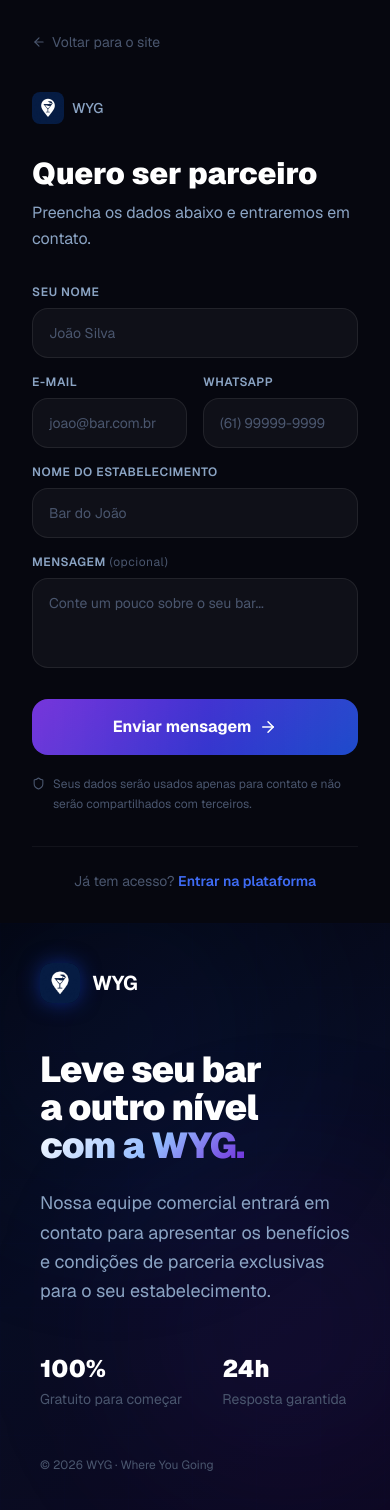
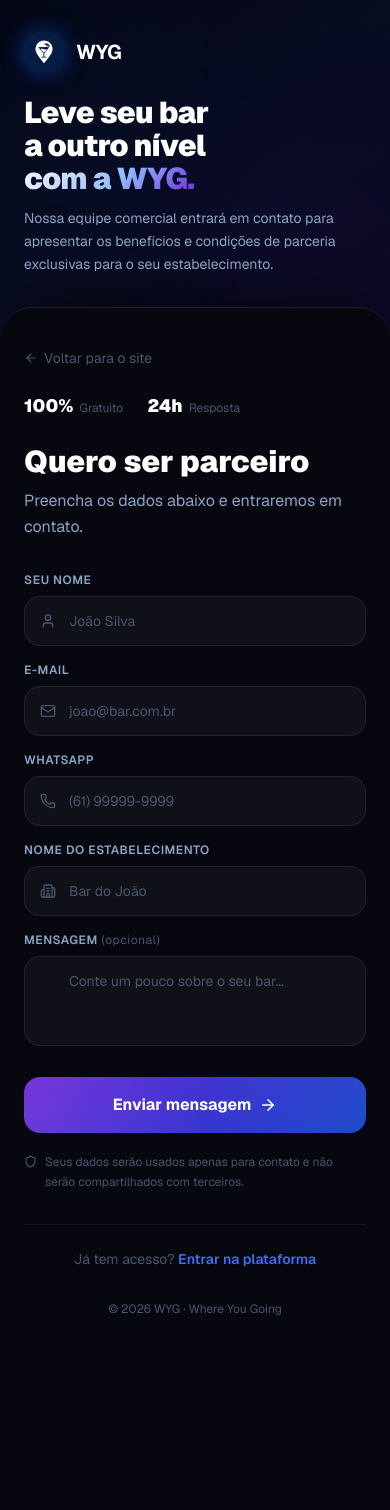
Before and after one commit to gabrielcaixeta01/wyg, a Next.js app: page /register in a window 390 px wide. Shown: the top 1510 px of the page. After the commit the page ends 1357 px from the top, so only its background shows below. Built offline with nearby package versions, Linux system fonts and the light colour scheme.

Commit message:
feat: Redesign das paginas de Entrar e Cadastrar

```diff
--- a/src/app/login/page.tsx
+++ b/src/app/login/page.tsx
@@ -4,10 +4,10 @@ import { useState } from "react";
 import Image from "next/image";
 import Link from "next/link";
 import { motion } from "framer-motion";
-import { ArrowRight, ArrowLeft } from "lucide-react";
+import { ArrowRight, ArrowLeft, Mail, Lock } from "lucide-react";
 
 const inputClass =
-  "w-full bg-white/[0.04] border border-white/[0.08] rounded-2xl px-4 py-3.5 text-white placeholder-muted text-sm focus:outline-none focus:border-accent/60 focus:bg-accent/[0.05] transition-all duration-200";
+  "w-full bg-white/[0.04] border border-white/[0.08] rounded-2xl pl-11 pr-4 py-3.5 text-white placeholder-muted text-sm focus:outline-none focus:border-accent/60 focus:bg-accent/[0.05] transition-all duration-200";
 
 export default function LoginPage() {
   const [form, setForm] = useState({ email: "", password: "" });
@@ -19,14 +19,14 @@ export default function LoginPage() {
   return (
     <div className="min-h-screen flex flex-col lg:flex-row">
 
-      {/* ── Left: Institutional ── */}
+      {/* ── Top/Left: Institutional ── */}
       <div
-        className="relative order-2 lg:order-1 lg:w-1/2 flex flex-col justify-between p-10 lg:p-16 overflow-hidden min-h-[40vh] lg:min-h-screen"
+        className="relative lg:w-1/2 flex flex-col justify-start lg:justify-between overflow-hidden px-6 pt-8 pb-16 lg:p-16 lg:min-h-screen"
         style={{ background: "linear-gradient(145deg, #04050C 0%, #080D22 45%, #0C0820 100%)" }}
       >
         <div className="absolute inset-0 grid-pattern opacity-20 pointer-events-none" />
-        <div className="orb w-96 h-96 bg-purple/20 -top-20 -left-20" style={{ animationDelay: "0s" }} />
-        <div className="orb w-72 h-72 bg-accent/15 bottom-10 -right-10" style={{ animationDelay: "2s" }} />
+        <div className="orb w-56 h-56 lg:w-96 lg:h-96 bg-purple/20 -top-16 -left-16 lg:-top-20 lg:-left-20" style={{ animationDelay: "0s" }} />
+        <div className="orb w-40 h-40 lg:w-72 lg:h-72 bg-accent/15 bottom-4 -right-6 lg:bottom-10 lg:-right-10" style={{ animationDelay: "2s" }} />
 
         {/* Logo */}
         <div className="relative z-10 flex items-center gap-3">
@@ -37,12 +37,12 @@ export default function LoginPage() {
         </div>
 
         {/* Main content */}
-        <div className="relative z-10 my-auto py-12 lg:py-16">
+        <div className="relative z-10 lg:my-auto mt-6 lg:mt-0 py-0 lg:py-16">
           <motion.h1
             initial={{ opacity: 0, y: 30 }}
             animate={{ opacity: 1, y: 0 }}
             transition={{ duration: 0.8, delay: 0.1 }}
-            className="text-4xl lg:text-5xl xl:text-6xl font-black leading-[1.05] tracking-tight mb-6"
+            className="text-3xl lg:text-5xl xl:text-6xl font-black leading-[1.1] lg:leading-[1.05] tracking-tight mb-3 lg:mb-6"
           >
             Bem-vindo
             <br />de volta ao
@@ -53,44 +53,36 @@ export default function LoginPage() {
             initial={{ opacity: 0, y: 20 }}
             animate={{ opacity: 1, y: 0 }}
             transition={{ duration: 0.7, delay: 0.25 }}
-            className="text-lavender text-lg leading-relaxed max-w-md"
+            className="text-lavender text-sm lg:text-lg leading-relaxed max-w-md"
           >
             Acesse os dados de consumo, fidelização e lotação do seu bar em tempo real.
           </motion.p>
         </div>
 
-        <div className="relative z-10 text-muted text-xs">
+        <div className="relative z-10 text-muted text-xs hidden lg:block">
           © {new Date().getFullYear()} WYG · Where You Going
         </div>
       </div>
 
-      {/* ── Right: Login form ── */}
+      {/* ── Bottom/Right: Login form (docked sheet on mobile) ── */}
       <div
-        className="order-1 lg:order-2 lg:w-1/2 flex items-center justify-center p-8 lg:p-16"
+        className="relative lg:w-1/2 flex items-center justify-center -mt-8 lg:mt-0 rounded-t-4xl lg:rounded-none border-t border-white/10 lg:border-t-0 shadow-[0_-24px_50px_-20px_rgba(0,0,0,0.6)] lg:shadow-none px-6 pt-10 pb-10 lg:p-16"
         style={{ background: "#06070F" }}
       >
         <motion.div
-          initial={{ opacity: 0, x: 30 }}
-          animate={{ opacity: 1, x: 0 }}
+          initial={{ opacity: 0, y: 20 }}
+          animate={{ opacity: 1, y: 0 }}
           transition={{ duration: 0.7, delay: 0.15 }}
           className="w-full max-w-md"
         >
           {/* Back link */}
           <Link
             href="/"
-            className="inline-flex items-center gap-1.5 text-muted hover:text-lavender text-sm transition-colors mb-10 group"
+            className="inline-flex items-center gap-1.5 text-muted hover:text-lavender text-sm transition-colors mb-6 lg:mb-10 group"
           >
             <ArrowLeft size={14} className="group-hover:-translate-x-0.5 transition-transform" />
             Voltar para o site
           </Link>
-
-          {/* Small logo */}
-          <div className="flex items-center gap-2 mb-8">
-            <div className="w-8 h-8 rounded-lg overflow-hidden shrink-0">
-              <Image src="/logo.png" alt="WYG" width={32} height={32} className="w-full h-full object-cover" />
-            </div>
-            <span className="text-lavender text-sm font-medium">WYG</span>
-          </div>
 
           <h1 className="text-white font-black text-3xl lg:text-4xl mb-2">Entrar</h1>
           <p className="text-lavender text-base mb-8 leading-relaxed">
@@ -102,6 +94,8 @@ export default function LoginPage() {
               <label className="text-lavender text-xs font-semibold uppercase tracking-wider block mb-2">
                 E-mail
               </label>
+              <div className="relative">
+                <Mail size={16} className="absolute left-4 top-1/2 -translate-y-1/2 text-muted pointer-events-none" />
                 <input
                   required
                   type="email"
@@ -111,11 +105,14 @@ export default function LoginPage() {
                   className={inputClass}
                 />
               </div>
+            </div>
 
             <div>
               <label className="text-lavender text-xs font-semibold uppercase tracking-wider block mb-2">
                 Senha
               </label>
+              <div className="relative">
+                <Lock size={16} className="absolute left-4 top-1/2 -translate-y-1/2 text-muted pointer-events-none" />
                 <input
                   required
                   type="password"
@@ -124,6 +121,7 @@ export default function LoginPage() {
                   onChange={(e) => setForm({ ...form, password: e.target.value })}
                   className={inputClass}
                 />
+              </div>
             </div>
 
             <motion.button
@@ -149,6 +147,10 @@ export default function LoginPage() {
               </Link>
             </p>
           </div>
+
+          <p className="mt-8 text-center text-muted text-xs lg:hidden">
+            © {new Date().getFullYear()} WYG · Where You Going
+          </p>
         </motion.div>
       </div>
     </div>
--- a/src/app/register/page.tsx
+++ b/src/app/register/page.tsx
@@ -4,10 +4,10 @@ import { useState } from "react";
 import Image from "next/image";
 import Link from "next/link";
 import { motion } from "framer-motion";
-import { ArrowRight, ArrowLeft, Shield } from "lucide-react";
+import { ArrowRight, ArrowLeft, Shield, User, Mail, Phone, Building2 } from "lucide-react";
 
 const inputClass =
-  "w-full bg-white/[0.04] border border-white/[0.08] rounded-2xl px-4 py-3.5 text-white placeholder-muted text-sm focus:outline-none focus:border-accent/60 focus:bg-accent/[0.05] transition-all duration-200";
+  "w-full bg-white/[0.04] border border-white/[0.08] rounded-2xl pl-11 pr-4 py-3.5 text-white placeholder-muted text-sm focus:outline-none focus:border-accent/60 focus:bg-accent/[0.05] transition-all duration-200";
 
 export default function RegisterPage() {
   const [form, setForm] = useState({
@@ -27,14 +27,14 @@ export default function RegisterPage() {
   return (
     <div className="min-h-screen flex flex-col lg:flex-row">
 
-      {/* ── Left: Institutional ── */}
+      {/* ── Top/Left: Institutional ── */}
       <div
-        className="relative order-2 lg:order-1 lg:w-1/2 flex flex-col justify-between p-10 lg:p-16 overflow-hidden min-h-[40vh] lg:min-h-screen"
+        className="relative lg:w-1/2 flex flex-col justify-start lg:justify-between overflow-hidden px-6 pt-8 pb-16 lg:p-16 lg:min-h-screen"
         style={{ background: "linear-gradient(145deg, #04050C 0%, #080D22 45%, #0C0820 100%)" }}
       >
         <div className="absolute inset-0 grid-pattern opacity-20 pointer-events-none" />
-        <div className="orb w-96 h-96 bg-purple/20 -top-20 -left-20" style={{ animationDelay: "0s" }} />
-        <div className="orb w-72 h-72 bg-accent/15 bottom-10 -right-10" style={{ animationDelay: "2s" }} />
+        <div className="orb w-56 h-56 lg:w-96 lg:h-96 bg-purple/20 -top-16 -left-16 lg:-top-20 lg:-left-20" style={{ animationDelay: "0s" }} />
+        <div className="orb w-40 h-40 lg:w-72 lg:h-72 bg-accent/15 bottom-4 -right-6 lg:bottom-10 lg:-right-10" style={{ animationDelay: "2s" }} />
 
         {/* Logo */}
         <div className="relative z-10 flex items-center gap-3">
@@ -45,12 +45,12 @@ export default function RegisterPage() {
         </div>
 
         {/* Main content */}
-        <div className="relative z-10 my-auto py-12 lg:py-16">
+        <div className="relative z-10 lg:my-auto mt-6 lg:mt-0 py-0 lg:py-16">
           <motion.h1
             initial={{ opacity: 0, y: 30 }}
             animate={{ opacity: 1, y: 0 }}
             transition={{ duration: 0.8, delay: 0.1 }}
-            className="text-4xl lg:text-5xl xl:text-6xl font-black leading-[1.05] tracking-tight mb-6"
+            className="text-3xl lg:text-5xl xl:text-6xl font-black leading-[1.1] lg:leading-[1.05] tracking-tight mb-3 lg:mb-6"
           >
             Leve seu bar
             <br />a outro nível
@@ -61,7 +61,7 @@ export default function RegisterPage() {
             initial={{ opacity: 0, y: 20 }}
             animate={{ opacity: 1, y: 0 }}
             transition={{ duration: 0.7, delay: 0.25 }}
-            className="text-lavender text-lg leading-relaxed max-w-md"
+            className="text-lavender text-sm lg:text-lg leading-relaxed max-w-md"
           >
             Nossa equipe comercial entrará em contato para apresentar os benefícios
             e condições de parceria exclusivas para o seu estabelecimento.
@@ -71,7 +71,7 @@ export default function RegisterPage() {
             initial={{ opacity: 0, y: 20 }}
             animate={{ opacity: 1, y: 0 }}
             transition={{ duration: 0.7, delay: 0.4 }}
-            className="flex gap-10 mt-12"
+            className="hidden lg:flex gap-10 mt-12"
           >
             {[
               { value: "100%", label: "Gratuito para começar" },
@@ -85,37 +85,42 @@ export default function RegisterPage() {
           </motion.div>
         </div>
 
-        <div className="relative z-10 text-muted text-xs">
+        <div className="relative z-10 text-muted text-xs hidden lg:block">
           © {new Date().getFullYear()} WYG · Where You Going
         </div>
       </div>
 
-      {/* ── Right: Form ── */}
+      {/* ── Bottom/Right: Form (docked sheet on mobile) ── */}
       <div
-        className="order-1 lg:order-2 lg:w-1/2 flex items-center justify-center p-8 lg:p-16"
+        className="relative lg:w-1/2 flex items-center justify-center -mt-8 lg:mt-0 rounded-t-4xl lg:rounded-none border-t border-white/10 lg:border-t-0 shadow-[0_-24px_50px_-20px_rgba(0,0,0,0.6)] lg:shadow-none px-6 pt-10 pb-10 lg:p-16"
         style={{ background: "#06070F" }}
       >
         <motion.div
-          initial={{ opacity: 0, x: 30 }}
-          animate={{ opacity: 1, x: 0 }}
+          initial={{ opacity: 0, y: 20 }}
+          animate={{ opacity: 1, y: 0 }}
           transition={{ duration: 0.7, delay: 0.15 }}
           className="w-full max-w-md"
         >
           {/* Back link */}
           <Link
             href="/"
-            className="inline-flex items-center gap-1.5 text-muted hover:text-lavender text-sm transition-colors mb-10 group"
+            className="inline-flex items-center gap-1.5 text-muted hover:text-lavender text-sm transition-colors mb-6 lg:mb-10 group"
           >
             <ArrowLeft size={14} className="group-hover:-translate-x-0.5 transition-transform" />
             Voltar para o site
           </Link>
 
-          {/* Small logo */}
-          <div className="flex items-center gap-2 mb-8">
-            <div className="w-8 h-8 rounded-lg overflow-hidden shrink-0">
-              <Image src="/logo.png" alt="WYG" width={32} height={32} className="w-full h-full object-cover" />
+          {/* Mobile-only compact stats */}
+          <div className="flex gap-6 mb-6 lg:hidden">
+            {[
+              { value: "100%", label: "Gratuito" },
+              { value: "24h", label: "Resposta" },
+            ].map((stat) => (
+              <div key={stat.label} className="flex items-baseline gap-1.5">
+                <p className="text-white font-black text-lg">{stat.value}</p>
+                <p className="text-muted text-xs">{stat.label}</p>
               </div>
-            <span className="text-lavender text-sm font-medium">WYG</span>
+            ))}
           </div>
 
           {submitted ? (
@@ -147,6 +152,8 @@ export default function RegisterPage() {
                   <label className="text-lavender text-xs font-semibold uppercase tracking-wider block mb-2">
                     Seu nome
                   </label>
+                  <div className="relative">
+                    <User size={16} className="absolute left-4 top-1/2 -translate-y-1/2 text-muted pointer-events-none" />
                     <input
                       required
                       type="text"
@@ -156,12 +163,15 @@ export default function RegisterPage() {
                       className={inputClass}
                     />
                   </div>
+                </div>
 
-                <div className="grid grid-cols-2 gap-4">
+                <div className="grid grid-cols-1 lg:grid-cols-2 gap-4">
                   <div>
                     <label className="text-lavender text-xs font-semibold uppercase tracking-wider block mb-2">
                       E-mail
                     </label>
+                    <div className="relative">
+                      <Mail size={16} className="absolute left-4 top-1/2 -translate-y-1/2 text-muted pointer-events-none" />
                       <input
                         required
                         type="email"
@@ -171,10 +181,13 @@ export default function RegisterPage() {
                         className={inputClass}
                       />
                     </div>
+                  </div>
                   <div>
                     <label className="text-lavender text-xs font-semibold uppercase tracking-wider block mb-2">
                       WhatsApp
                     </label>
+                    <div className="relative">
+                      <Phone size={16} className="absolute left-4 top-1/2 -translate-y-1/2 text-muted pointer-events-none" />
                       <input
                         type="tel"
                         placeholder="(61) 99999-9999"
@@ -184,11 +197,14 @@ export default function RegisterPage() {
                       />
                     </div>
                   </div>
+                </div>
 
                 <div>
                   <label className="text-lavender text-xs font-semibold uppercase tracking-wider block mb-2">
                     Nome do estabelecimento
                   </label>
+                  <div className="relative">
+                    <Building2 size={16} className="absolute left-4 top-1/2 -translate-y-1/2 text-muted pointer-events-none" />
                     <input
                       required
                       type="text"
@@ -197,6 +213,7 @@ export default function RegisterPage() {
                       onChange={(e) => setForm({ ...form, establishment: e.target.value })}
                       className={inputClass}
                     />
+                  </div>
                 </div>
 
                 <div>
@@ -245,6 +262,10 @@ export default function RegisterPage() {
               </Link>
             </p>
           </div>
+
+          <p className="mt-8 text-center text-muted text-xs lg:hidden">
+            © {new Date().getFullYear()} WYG · Where You Going
+          </p>
         </motion.div>
       </div>
     </div>
```
Lines whose indentation alone changed are shown as unchanged.
